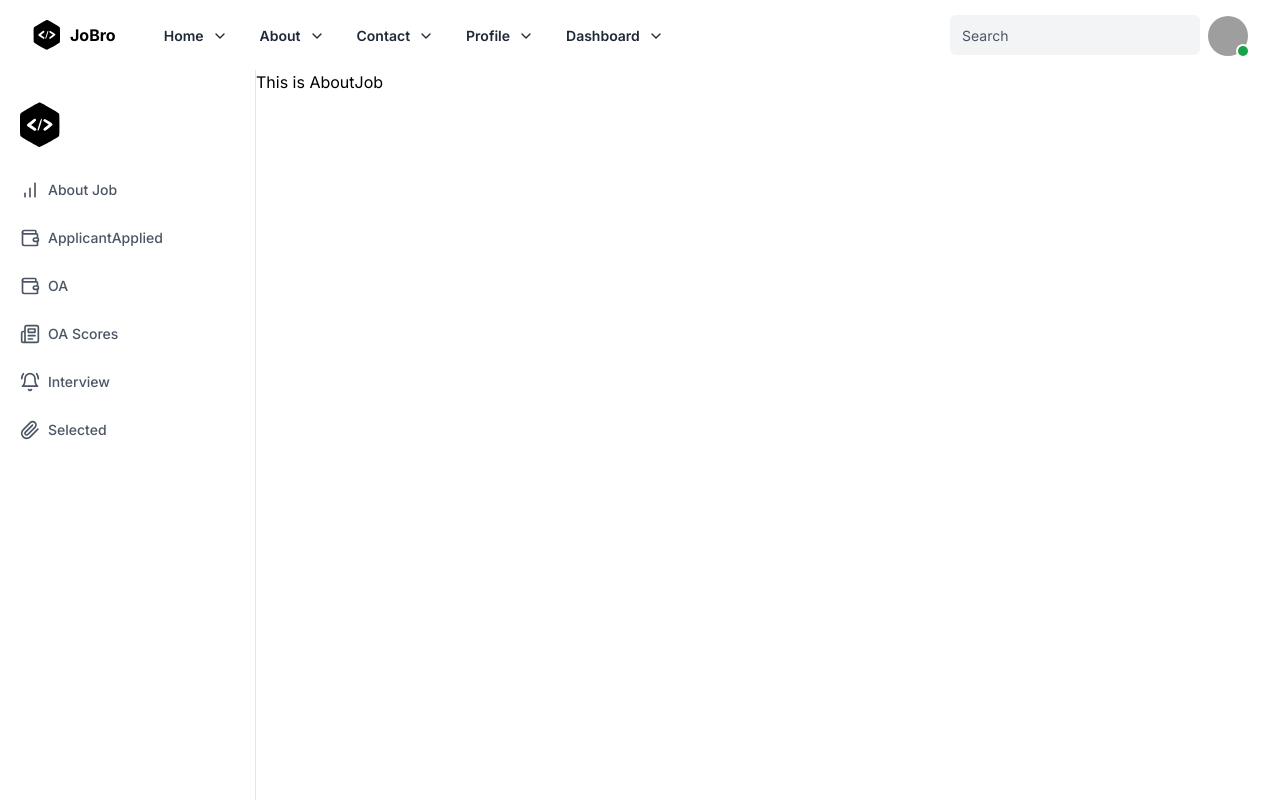
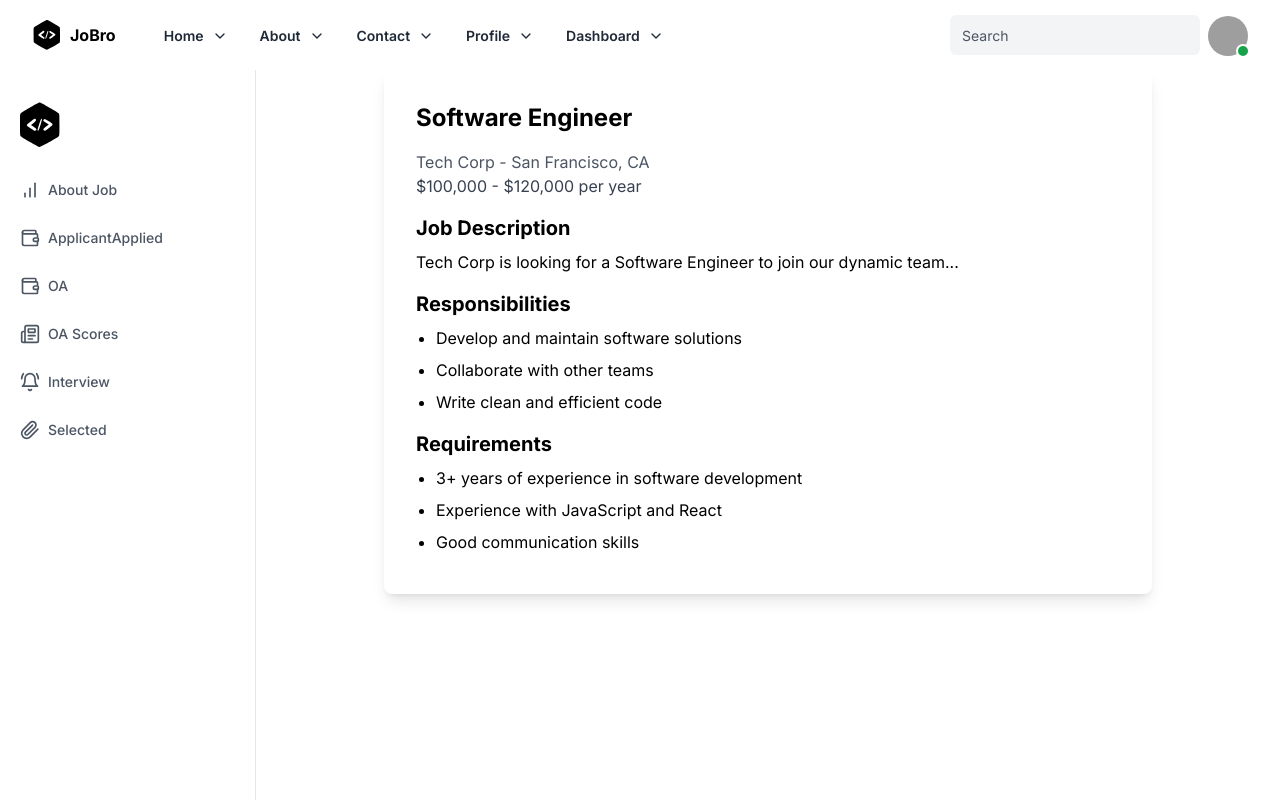
Before and after one commit to intSpartan/BASE, a Next.js app: page /joblist/1 in a window 1280 px wide. Shown: the top 800 px of the page. Built offline with nearby package versions, Linux system fonts and the light colour scheme; grey boxes are pictures that could not be loaded.

Commit message:
Added About Job Page(incomplete)

```diff
--- a/app/joblist/[jobId]/components/AboutJob.jsx
+++ b/app/joblist/[jobId]/components/AboutJob.jsx
@@ -1,8 +1,55 @@
-"use client";
-import React from "react";
+import Header from "@/app/student/components/header";
 
-const AboutJob = () => {
-  return <div>This is AboutJob</div>;
-};
+export default function AboutJob() {
+  const jobDetails = {
+    title: "Software Engineer",
+    company: "Tech Corp",
+    location: "San Francisco, CA",
+    salary: "$100,000 - $120,000 per year",
+    description:
+      "Tech Corp is looking for a Software Engineer to join our dynamic team...",
+    responsibilities: [
+      "Develop and maintain software solutions",
+      "Collaborate with other teams",
+      "Write clean and efficient code",
+    ],
+    requirements: [
+      "3+ years of experience in software development",
+      "Experience with JavaScript and React",
+      "Good communication skills",
+    ],
+  };
 
-export default AboutJob;
+  return (
+    <>
+      <div className="p-8 max-w-3xl mx-auto bg-white shadow-lg rounded-lg">
+        <h1 className="text-2xl font-bold mb-4">{jobDetails.title}</h1>
+        <p className="text-gray-600">
+          {jobDetails.company} - {jobDetails.location}
+        </p>
+        <p className="text-gray-700 mb-4">{jobDetails.salary}</p>
+
+        <h2 className="text-xl font-bold mb-2">Job Description</h2>
+        <p className="mb-4">{jobDetails.description}</p>
+
+        <h2 className="text-xl font-bold mb-2">Responsibilities</h2>
+        <ul className="list-disc pl-5 mb-4">
+          {jobDetails.responsibilities.map((item, index) => (
+            <li key={index} className="mb-2">
+              {item}
+            </li>
+          ))}
+        </ul>
+
+        <h2 className="text-xl font-bold mb-2">Requirements</h2>
+        <ul className="list-disc pl-5">
+          {jobDetails.requirements.map((item, index) => (
+            <li key={index} className="mb-2">
+              {item}
+            </li>
+          ))}
+        </ul>
+      </div>
+    </>
+  );
+}
--- a/app/joblist/[jobId]/page.jsx
+++ b/app/joblist/[jobId]/page.jsx
@@ -3,7 +3,7 @@
 import AboutJob from "./components/AboutJob";
 import ApplicantApplied from "./components/ApplicantApplied";
 import OA_company from "./components/OA_company";
-import Interview from "./components/Interview"
+import Interview from "./components/Interview";
 import OA_Scores from "./components/OA_Scores";
 import Sidebar from "./components/Sidebar";
 
@@ -33,16 +33,11 @@ const TopBarComponent = ({ params }) => {
 
   return (
     <div>
-        <div>
-      <Sidebar jobId = {params.jobId}>
-          {/* <button onClick={() => setSelectedOption("1")}>" "AboutJob </button>
-          <button onClick={() => setSelectedOption("2")}>" "ApplicantApplied </button>
-          <button onClick={() => setSelectedOption("3")}>" "OA </button>
-          <button onClick={() => setSelectedOption("5")}>" "OA scores </button>
-          <button onClick={() => setSelectedOption("4")}>" "Interview </button> */}
-        <div className="content">{renderSelectedComponent()}</div>
-      </Sidebar>
-        </div>
+      <div>
+        <Sidebar jobId={params.jobId}>
+          <div className="content">{renderSelectedComponent()}</div>
+        </Sidebar>
+      </div>
     </div>
   );
 };
```
Also changed, not shown: 1 other file (tests, documents, lock files or other folders).
